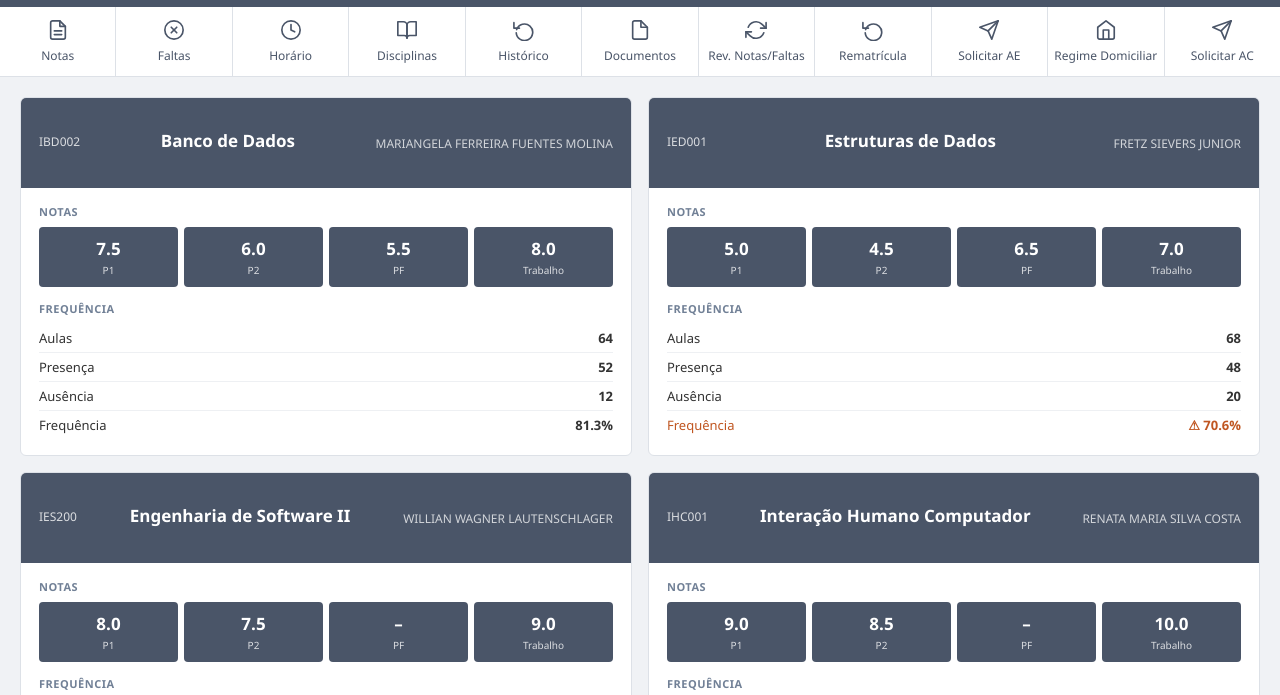
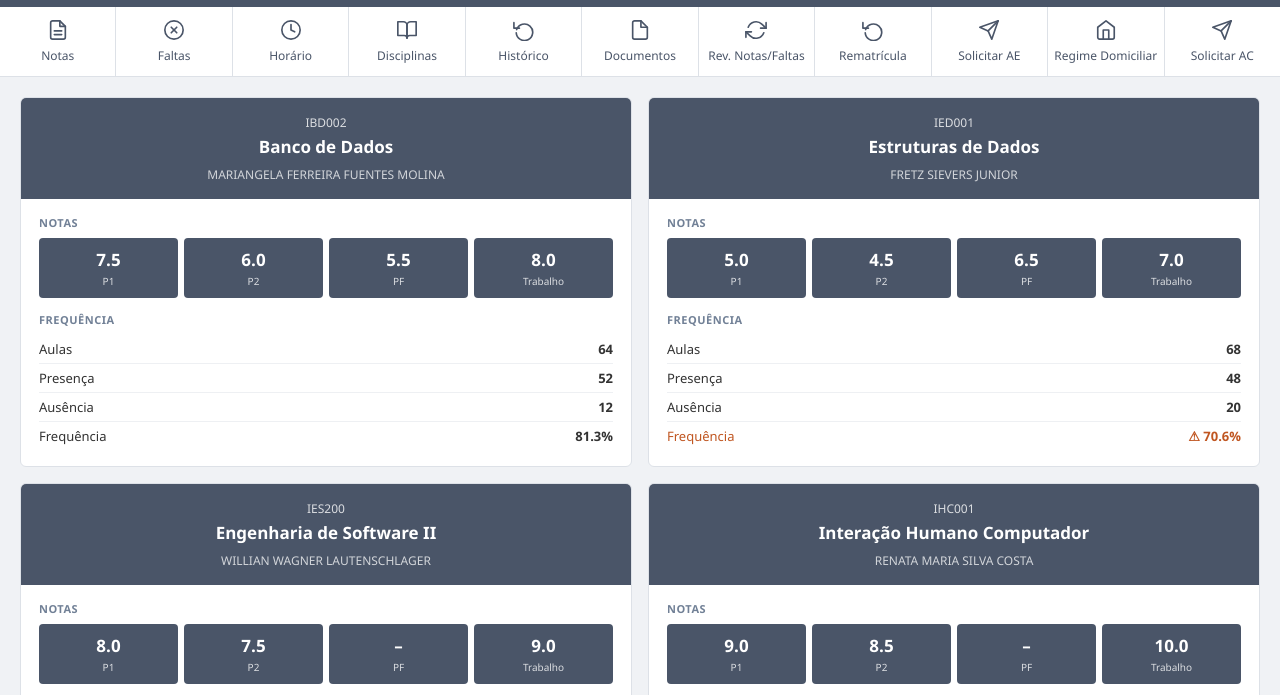
Before and after one commit to rafaelbertochi1/Projeto-SIGA, a plain HTML site: page dashboard.html in a window 1280 px wide. Shown: the part 47-742 px from the top of the page. Drawn offline with Linux system fonts and the light colour scheme.

Commit message:
Add files via upload

```diff
--- a/dashboard.html
+++ b/dashboard.html
@@ -131,9 +131,12 @@
       color: #fff;
       padding: 16px 18px;
       min-height: 90px;
+      display: flex;
+      flex-direction: column;
+      justify-content: flex-start;
     }
     .subj-code { font-size: 12px; opacity: 0.8; margin-bottom: 4px; }
-    .subj-name { font-size: 17px; font-weight: 700; margin-bottom: 6px; }
+    .subj-name { font-size: 17px; font-weight: 700; margin-bottom: 8px; }
     .subj-teacher { font-size: 12px; opacity: 0.75; text-transform: uppercase; }
 
     .subj-body { padding: 16px 18px; }
```
